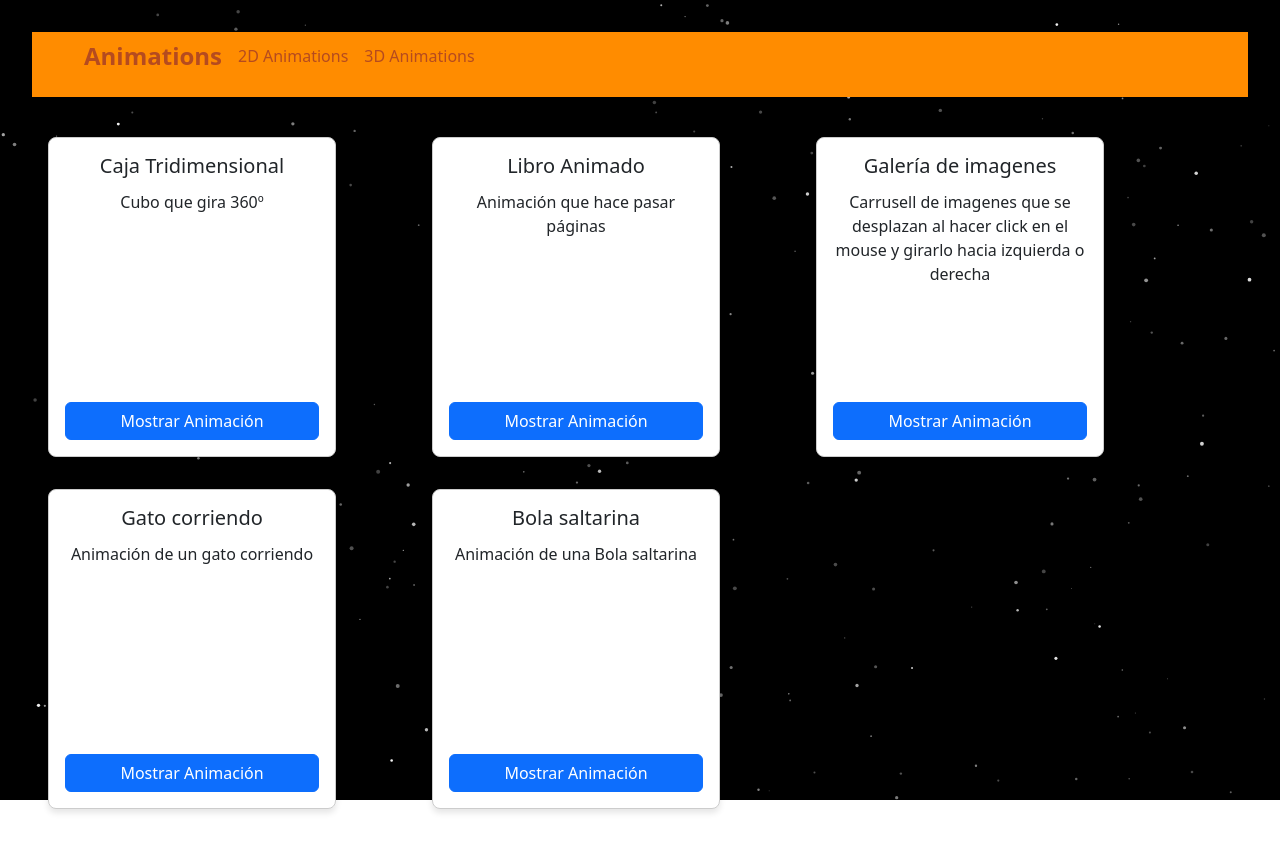
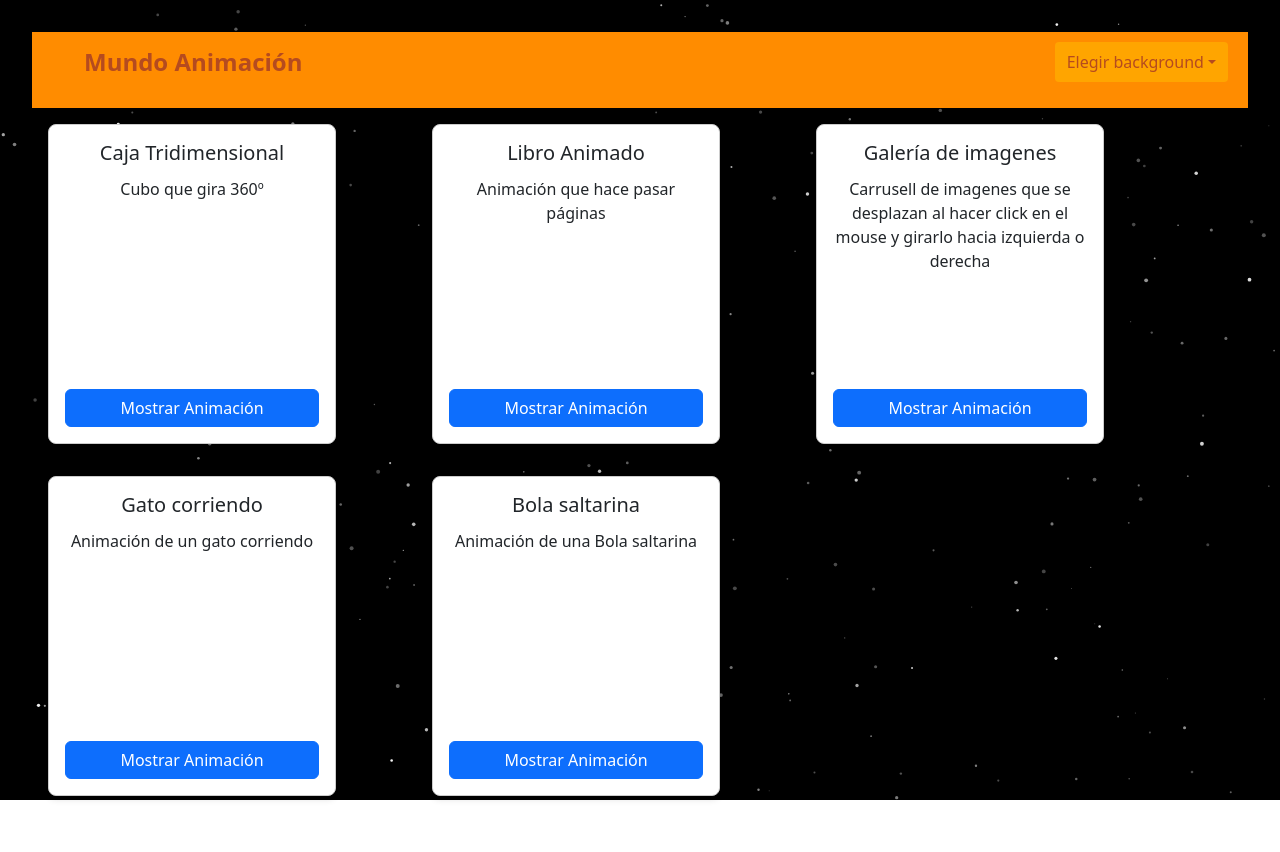
Before and after one commit to Cristian-svg598/Game, a React (Vite) app in the folder MundoAnimacion/: page / in a window 1280 px wide. Shown: the top 852 px of the page. Built offline with nearby package versions, Linux system fonts and the light colour scheme.

Commit message:
Actualizacion Navbar

```diff
--- a/MundoAnimacion/src/App.jsx
+++ b/MundoAnimacion/src/App.jsx
@@ -20,6 +20,8 @@ function App() {
   const [showModal, setShowModal] = useState(false);
   const [selectedAnimation, setSelectedAnimation] = useState(null);
   const [selectedTitle, setSelectedTitle] = useState('');
+  const [background,setBackground]=useState('stars');
+
 
   const openModalWith = (animationComponent, title) => {
     setSelectedAnimation(animationComponent);
@@ -35,10 +37,28 @@ function App() {
     document.body.classList.remove('modal-open');
   };
 
+  const renderBackground = () => {
+    switch (background) {
+      case "neural":
+        return <NeuralBackground />;
+      case "lighting":
+        return <LithtingAround />;
+      case "square":
+        return <SquareTransmision />;
+      case "explosion":
+        return <ExplosionBackground />;
+      case "stars":
+        return <Starfield />;
+      default:
+        return null;
+    }
+  };
+
+
   return (
     <>
-      <NavBar />
-      <br />
+      {renderBackground()}
+      <NavBar setBackground={setBackground} />
       <section className='animation-3d'>
         <Card
           title="Caja Tridimensional"
@@ -72,11 +92,7 @@ function App() {
 
 
 
-      {/* <NeuralBackground/> */}
-      {/* <LithtingAround/> */}
-      {/* <SquareTransmision/> */}
-      {/* <ExplosionBackground/> */}
-      <Starfield/>
+
       </section>
 
       <Modal show={showModal} onClose={closeModal} title={selectedTitle}>
--- a/MundoAnimacion/src/animations/backgroundAnimations/squareTransmision.jsx
+++ b/MundoAnimacion/src/animations/backgroundAnimations/squareTransmision.jsx
@@ -95,17 +95,16 @@ const SquareTransmision = () => {
         });
       });
 
-      // Nodos
       nodes.forEach(node => {
         if (node.glow > 0.01) {
           const size = node.baseSize + node.glow * 6;
+          const halfSize = size / 2;
           context.fillStyle = `rgba(0, 255, 204, ${0.2 + node.glow})`;
-          context.beginPath();
-          context.arc(node.x, node.y, size, 0, Math.PI * 2);
-          context.fill();
+          context.fillRect(node.x - halfSize, node.y - halfSize, size, size);
         }
         node.glow *= 0.95;
       });
+
 
       requestAnimationFrame(draw);
     };
--- a/MundoAnimacion/src/component/navbar.jsx
+++ b/MundoAnimacion/src/component/navbar.jsx
@@ -1,19 +1,26 @@
 import React from "react";
 import '../styles/navbar.css';
 
-const NavBar = () => {
+const NavBar = ({ setBackground }) => {
   return (
     <nav className="navbar">
       <ul className="nav-center">
-         <h3 className="animations">Animations</h3>
-        <li className="nav-item">
-          <a className="nav-link" href="#section1">2D Animations</a>
-        </li>
-        <li className="nav-item">
-          <a className="nav-link" href="#section2">3D Animations</a>
+        <h3 className="animations">Mundo Animación</h3>
+        <li>
+          <div className="dropdown">
+            <button className="btn dropdown-toggle" type="button" data-bs-toggle="dropdown" aria-expanded="false">
+              Elegir background
+            </button>
+            <ul className="dropdown-menu">
+              <li><button className="dropdown-item" onClick={() => setBackground("neural")}>Neural</button></li>
+              <li><button className="dropdown-item" onClick={() => setBackground("lighting")}>Lightning</button></li>
+              <li><button className="dropdown-item" onClick={() => setBackground("square")}>Square</button></li>
+              <li><button className="dropdown-item" onClick={() => setBackground("explosion")}>Explosion</button></li>
+              <li><button className="dropdown-item" onClick={() => setBackground("stars")}>Starfield</button></li>
+            </ul>
+          </div>
         </li>
       </ul>
-
     </nav>
   );
 };
--- a/MundoAnimacion/src/styles/navbar.css
+++ b/MundoAnimacion/src/styles/navbar.css
@@ -11,15 +11,19 @@
   position: relative;
 }
 
-
 .nav-center {
   display: flex;
-  gap: 1rem;
+  align-items: center;
+  width: 100%;
+}
 
-}
-.nav-center li{
+.nav-center li {
   display: flex;
   align-items: center;
+}
+
+.nav-center li:last-child {
+  margin-left: auto;
 }
 
 .nav-item {
@@ -36,11 +40,37 @@
   background-color: var(--orange-warm);
 }
 
-
 .animations {
   color: var(--copper);
   font-size: 24px;
   font-weight: bold;
   margin: 0;
-  margin-right: auto;
 }
+
+.dropdown-toggle {
+  background-color: var(--orange-light);
+  color: var(--copper);
+  border: none;
+  padding: 8px 12px;
+  border-radius: 4px;
+  cursor: pointer;
+}
+
+.dropdown-toggle:hover {
+  background-color: var(--orange-warm);
+}
+
+.dropdown-menu {
+  background-color: white;
+  border: 1px solid var(--orange-light);
+  border-radius: 4px;
+}
+
+.dropdown-item {
+  color: var(--copper);
+  padding: 8px 16px;
+}
+
+.dropdown-item:hover {
+  background-color: var(--orange-light);
+}
```
